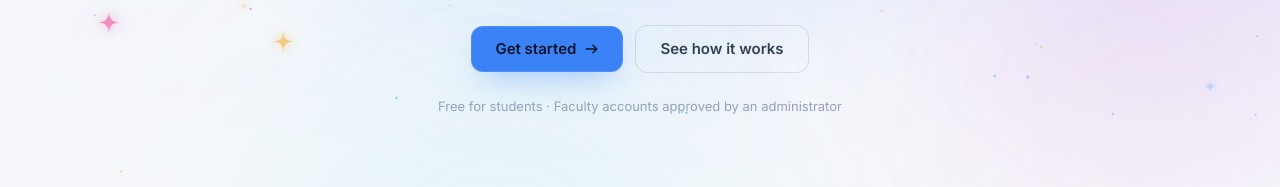
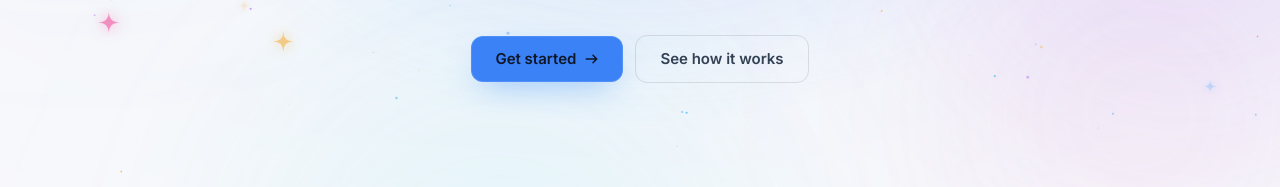
Before and after one commit to GeraldBaldogo/ProFolio, a React (Vite) app in the folder profolio-frontend/: page / in a window 1280 px wide. Shown: the part 531-718 px from the top of the page. Built offline with nearby package versions, Linux system fonts and the light colour scheme; no server answers.

Commit message:
remove free for students

```diff
--- a/profolio-frontend/src/pages/public/LandingPage.jsx
+++ b/profolio-frontend/src/pages/public/LandingPage.jsx
@@ -805,11 +805,6 @@ export default function LandingPage() {
             </div>
           </Reveal>
 
-          <Reveal delay={1000}>
-            <p className="text-gray-600 text-[13px]">
-              Free for students · Faculty accounts approved by an administrator
-            </p>
-          </Reveal>
         </div>
 
         {/* Outside the centred block, so it anchors to the section rather than
```
